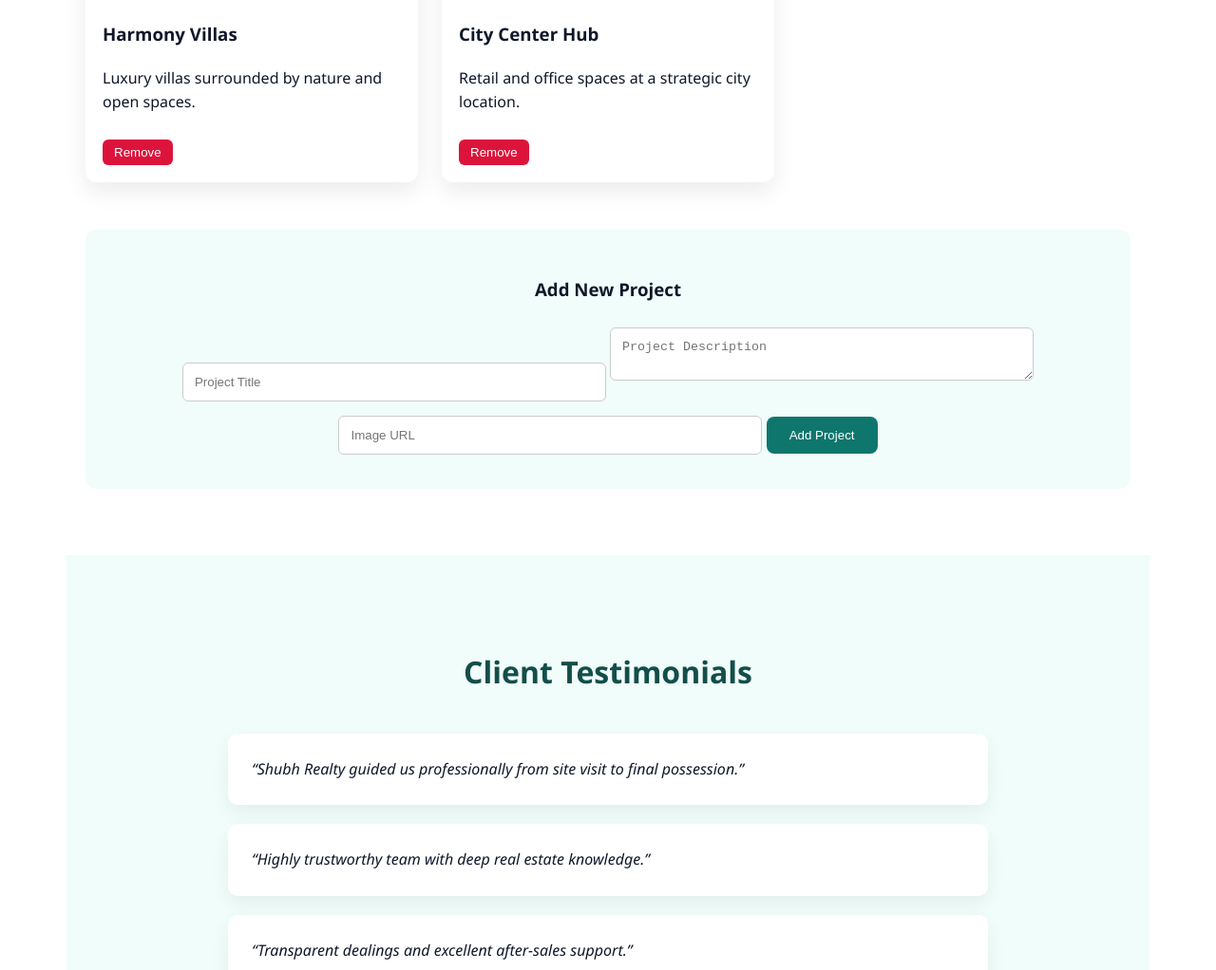
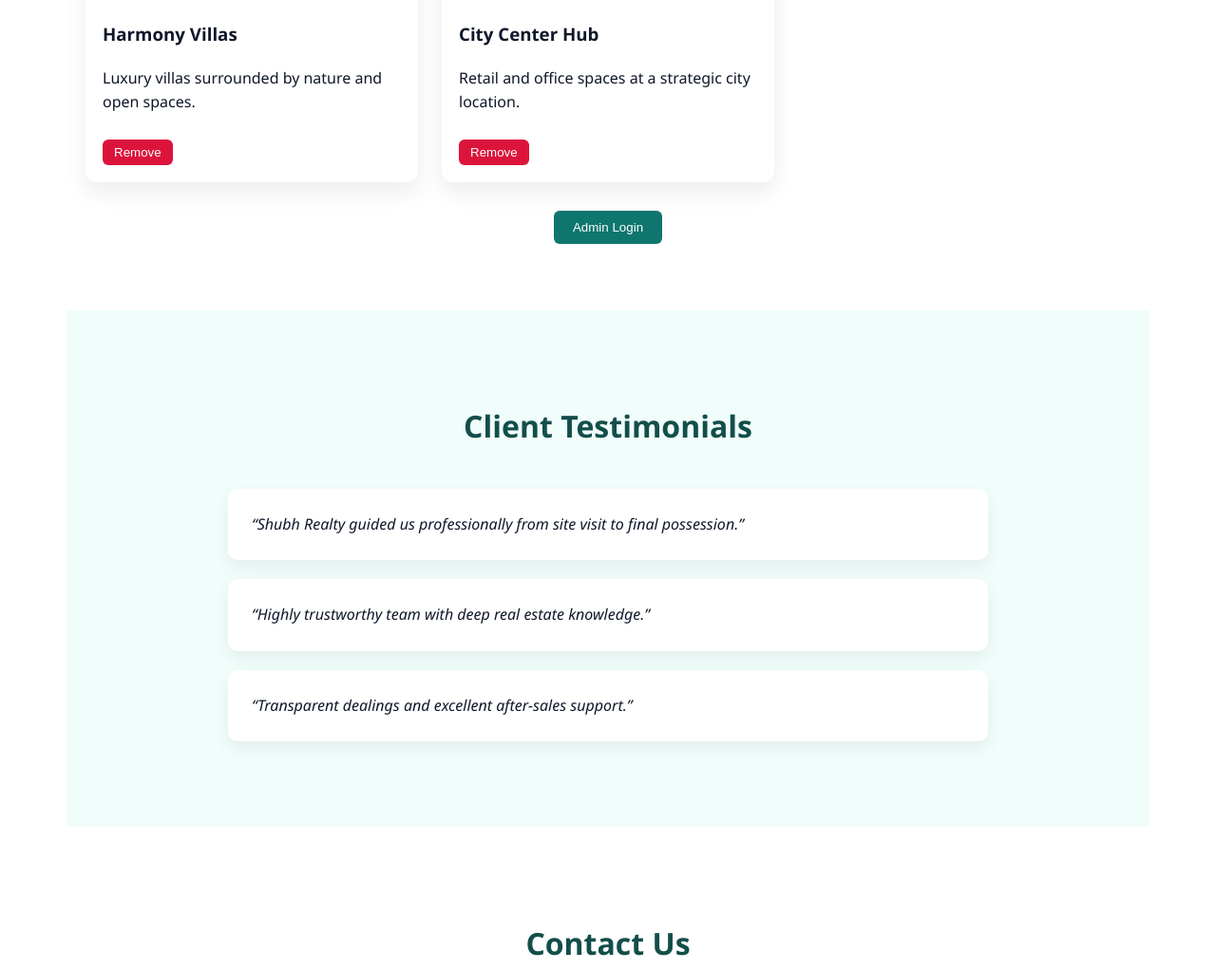
Before and after one commit to shubhrealty/shubhrealty.github.io, a plain HTML site: page index.html in a window 1280 px wide. Shown: the part 1579-2601 px from the top of the page at 95% size. Drawn offline with Linux system fonts and the light colour scheme.

Commit message:
Update index.html

```diff
--- a/index.html
+++ b/index.html
@@ -222,12 +222,16 @@
     </div>
   </div>
 
-  <div class="add-project">
-    <h3>Add New Project</h3>
+  <div class="add-project" id="adminPanel" style="display:none;">
+    <h3>Admin Panel – Add New Project</h3>
     <input type="text" id="projectTitle" placeholder="Project Title" />
     <textarea id="projectDesc" placeholder="Project Description"></textarea>
     <input type="text" id="projectImage" placeholder="Image URL" />
     <button onclick="addProject()">Add Project</button>
+  </div>
+
+  <div style="text-align:center;margin-top:30px;">
+    <button onclick="enableAdmin()" style="background:#0f766e;color:white;padding:10px 20px;border:none;border-radius:6px;cursor:pointer;">Admin Login</button>
   </div>
 </section>
 
@@ -287,6 +291,26 @@
   }
 
   function removeProject(button) {
+    if (!isAdmin) {
+      alert('Admin access required');
+      return;
+    }
+    button.closest('.project-card').remove();
+  }
+
+  let isAdmin = false;
+
+  function enableAdmin() {
+    const password = prompt('Enter admin password');
+    if (password === 'shubh@2026') {
+      isAdmin = true;
+      document.getElementById('adminPanel').style.display = 'block';
+      document.querySelectorAll('.project-card button').forEach(btn => btn.style.display = 'inline-block');
+      alert('Admin mode enabled');
+    } else {
+      alert('Incorrect password');
+    }
+  }(button) {
     button.closest('.project-card').remove();
   }
 </script>
```
